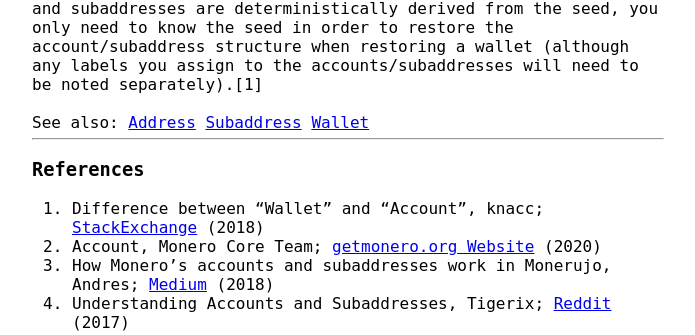
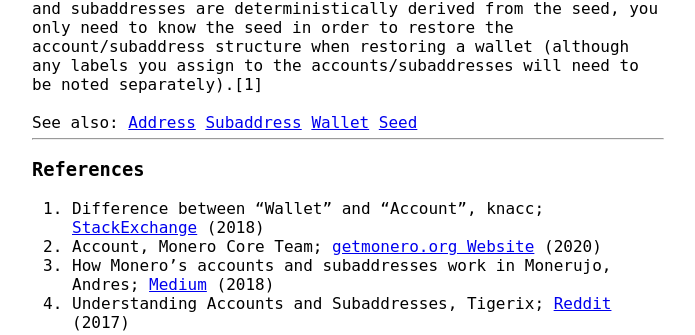
Before and after one commit to aboutmonero/aboutmonero, a Flask app: page /learn/account.html in a window 1280 px wide. Shown: the part 293-628 px from the top of the page, without its empty margins (292-987 px from the left). Run offline with Flask 2, Linux system fonts and the light colour scheme.

Commit message:
Yeaaahhh

```diff
--- a/templates/learn.html
+++ b/templates/learn.html
@@ -32,7 +32,7 @@ There are no multi-day holding periods and no risk of fraudulent chargebacks. It
 ℳonero is the leading cryptocurrency with a focus on private and censorship-resistant transactions.
 Most existing cryptocurrencies, including Bitcoin and Ethereum, have transparent blockchains, meaning that transactions are openly verifiable and traceable by anyone in the world. Furthermore, sending and receiving addresses for these transactions may potentially be linkable to a person's real-world identity.
 <br><br>
-ℳonero uses cryptography to shield sending and receiving addresses, as well as transacted amounts. Thus ℳonero transactions are confidential and untraceable. Every ℳonero transaction, by default, obfuscates sending and receiving addresses as well as transacted amounts. This always-on privacy means that every ℳonero user's activity enhances the privacy of all other users, unlike selectively transparent cryptocurrencies (e.g. Zcash).
+ℳonero uses cryptography to shield sending and receiving addresses, as well as transacted amounts. Thus ℳonero transactions are confidential and untraceable. Every ℳonero transaction, by default, obfuscates sending and receiving addresses as well as transacted amounts. This always-on privacy means that every ℳonero user's activity enhances the privacy of all other users, unlike selectively transparent cryptocurrencies.
 <br><br>
 <h3>Grassroots Development and Funding</h3>
 ℳonero is a grassroots community attracting the world's best cryptocurrency researchers and engineering talent. Over 500 developers have contributed to the ℳonero project, including 30 core developers. Forums and chat channels are welcoming and active. ℳonero's Research Lab, Core Development Team and Community Developers are constantly pushing the frontier of what is possible with cryptocurrency privacy and security.
--- a/templates/learn/account.html
+++ b/templates/learn/account.html
@@ -19,7 +19,7 @@ An account is a group of subaddresses of a wallet.<br><br>
 
 A wallet has a seed. From this seed, the primary address private spend and view keys are derived. From these private keys, subaddresses are derived. Subaddresses are grouped into accounts. This primary address is the first address in the first account in the wallet. Each account has its own balance, and can have multiple subaddresses associated with it. Since accounts are only groupings of subaddresses, there is no such thing as an account address (unless you count the first subaddress in the account as the 'account address'). So a wallet can have multiple accounts, and each account can have multiple subaddresses. Since accounts and subaddresses are deterministically derived from the seed, you only need to know the seed in order to restore the account/subaddress structure when restoring a wallet (although any labels you assign to the accounts/subaddresses will need to be noted separately).[1]
 <br><br>
-See also: <a href="../learn/address.html">Address</a> <a href="../learn/subaddress.html">Subaddress</a> <a href="../learn/wallet.html">Wallet</a>
+See also: <a href="../learn/address.html">Address</a> <a href="../learn/subaddress.html">Subaddress</a> <a href="../learn/wallet.html">Wallet</a> <a href="../learn/seed.html">Seed</a>
 </div>
 <hr>
 <div style="font-size:large">
```
